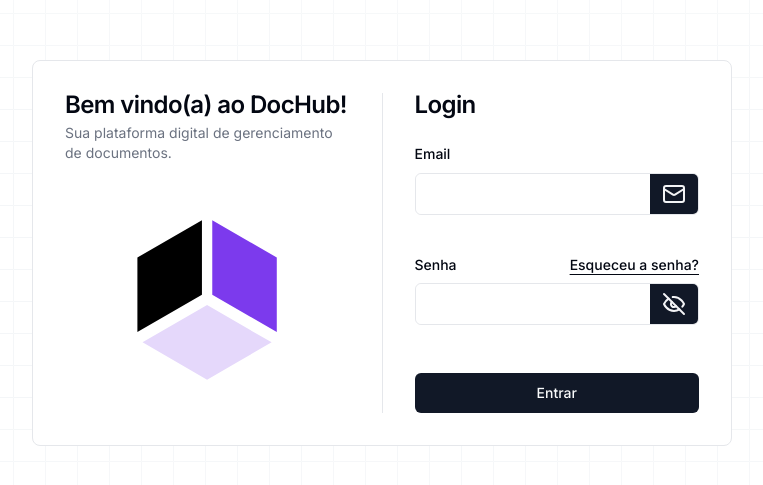
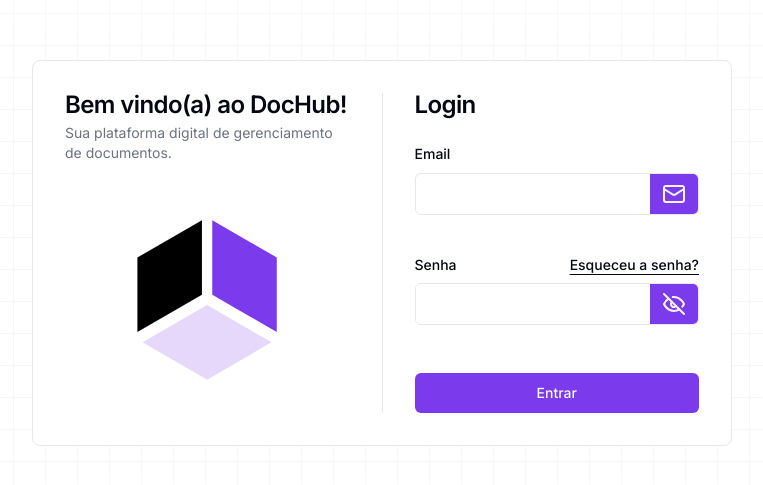
Before and after one commit to Diego-Brino/DocHub, a React (Vite) app in the folder frontend/: page / in a window 1280 px wide. Shown: the part 147-632 px from the top of the page, without its empty margins (258-1021 px from the left). Built offline with nearby package versions, Linux system fonts and the light colour scheme.

Commit message:
Refactor: Alterar tema para violet

```diff
--- a/frontend/src/index.css
+++ b/frontend/src/index.css
@@ -43,7 +43,7 @@
         --card-foreground: 224 71.4% 4.1%;
         --popover: 0 0% 100%;
         --popover-foreground: 224 71.4% 4.1%;
-        --primary: 220.9 39.3% 11%;
+        --primary: 262.1 83.3% 57.8%;
         --primary-foreground: 210 20% 98%;
         --secondary: 220 14.3% 95.9%;
         --secondary-foreground: 220.9 39.3% 11%;
@@ -55,7 +55,7 @@
         --destructive-foreground: 210 20% 98%;
         --border: 220 13% 91%;
         --input: 220 13% 91%;
-        --ring: 224 71.4% 4.1%;
+        --ring: 262.1 83.3% 57.8%;
         --radius: 0.5rem;
     }
 
@@ -66,8 +66,8 @@
         --card-foreground: 210 20% 98%;
         --popover: 224 71.4% 4.1%;
         --popover-foreground: 210 20% 98%;
-        --primary: 210 20% 98%;
-        --primary-foreground: 220.9 39.3% 11%;
+        --primary: 263.4 70% 50.4%;
+        --primary-foreground: 210 20% 98%;
         --secondary: 215 27.9% 16.9%;
         --secondary-foreground: 210 20% 98%;
         --muted: 215 27.9% 16.9%;
@@ -78,7 +78,7 @@
         --destructive-foreground: 210 20% 98%;
         --border: 215 27.9% 16.9%;
         --input: 215 27.9% 16.9%;
-        --ring: 216 12.2% 83.9%;
+        --ring: 263.4 70% 50.4%;
     }
 }
 
```
